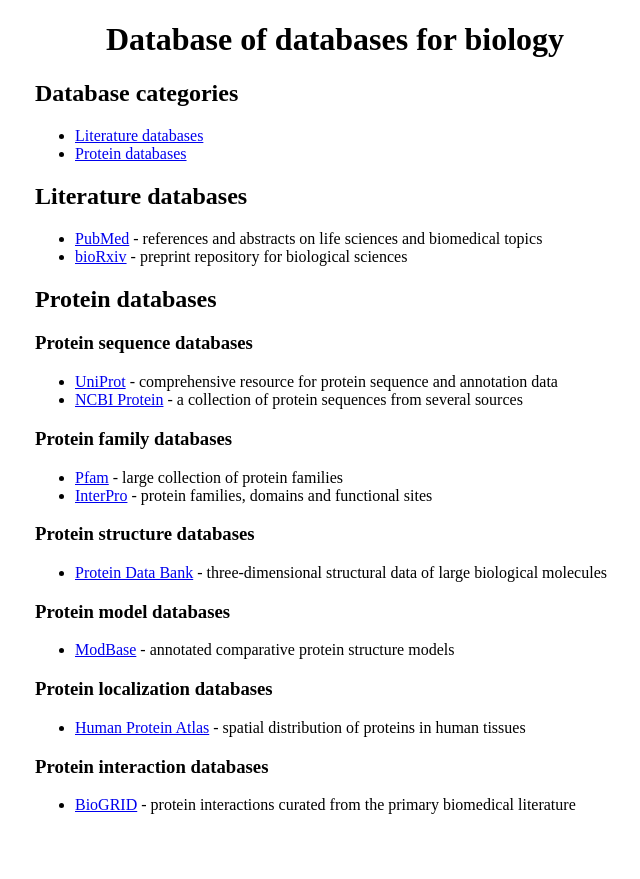
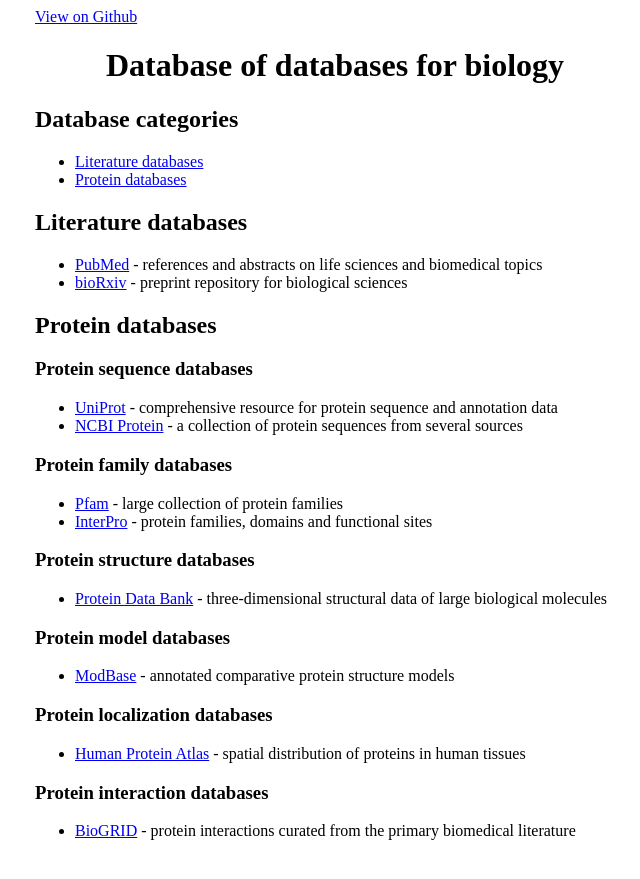
Before and after one commit to nollikai/dbdb.bio, a Jekyll site: the page built from README.md, in a window 1280 px wide. Shown: the top 879 px of the page, without its empty margins (305-945 px from the left). Built offline with Jekyll 4.4.1, drawn with Linux system fonts in a browser that asks for light colours; our own code applies the rules of GitHub Pages for plain Markdown files.

Commit message:
Update default.html

```diff
--- a/_layouts/default.html
+++ b/_layouts/default.html
@@ -9,12 +9,15 @@
 #database-of-databases-for-biology {
        text-align: center;
        }
+
 </style>
 </head>
 <body>
 <main id="content" class="main-content" role="main">
+
+       <a href="https://github.com/nollikai/dbdb.bio">View on Github</a>
        {{ content }}
-</div>
+
 </main>
 </body>
 </html>
```
